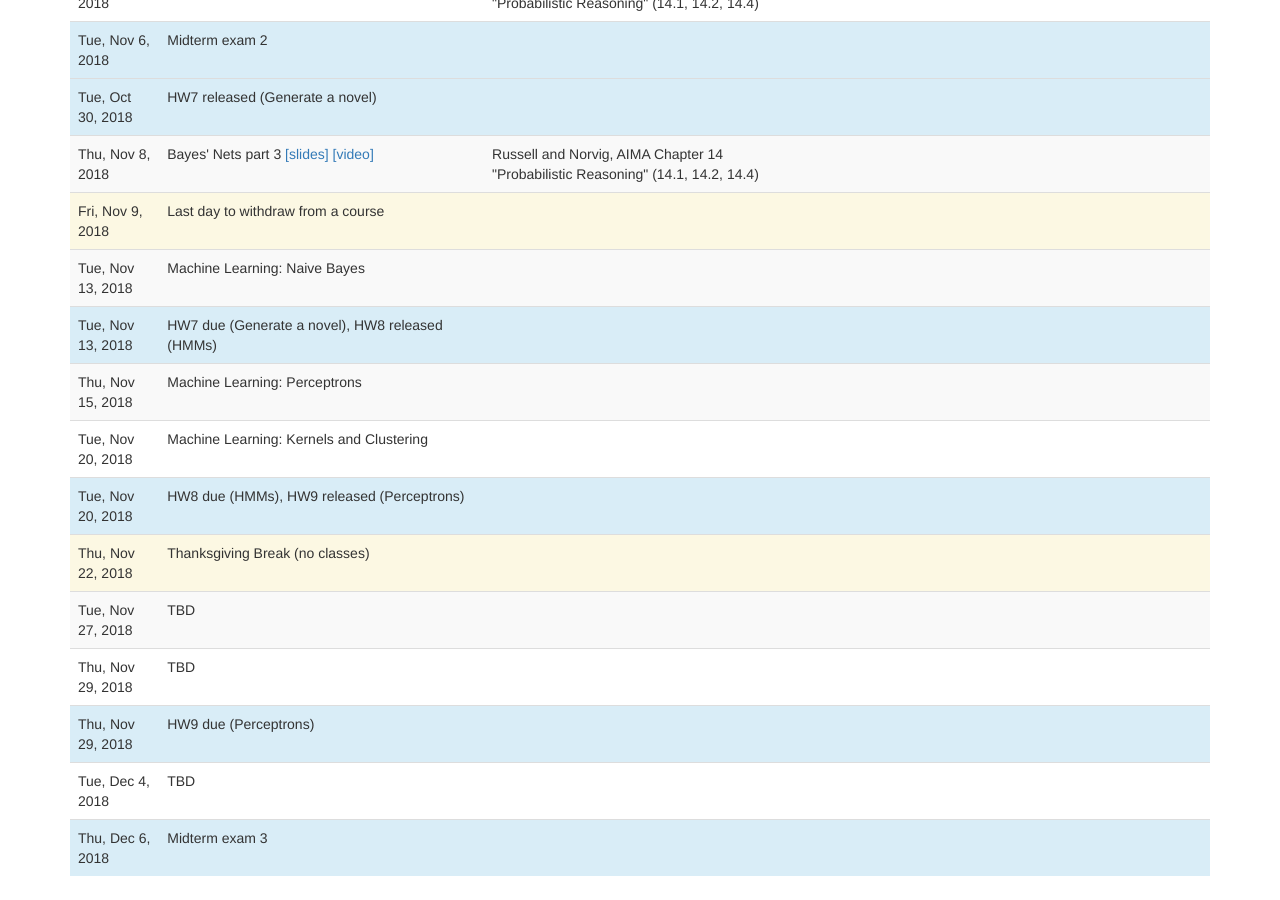
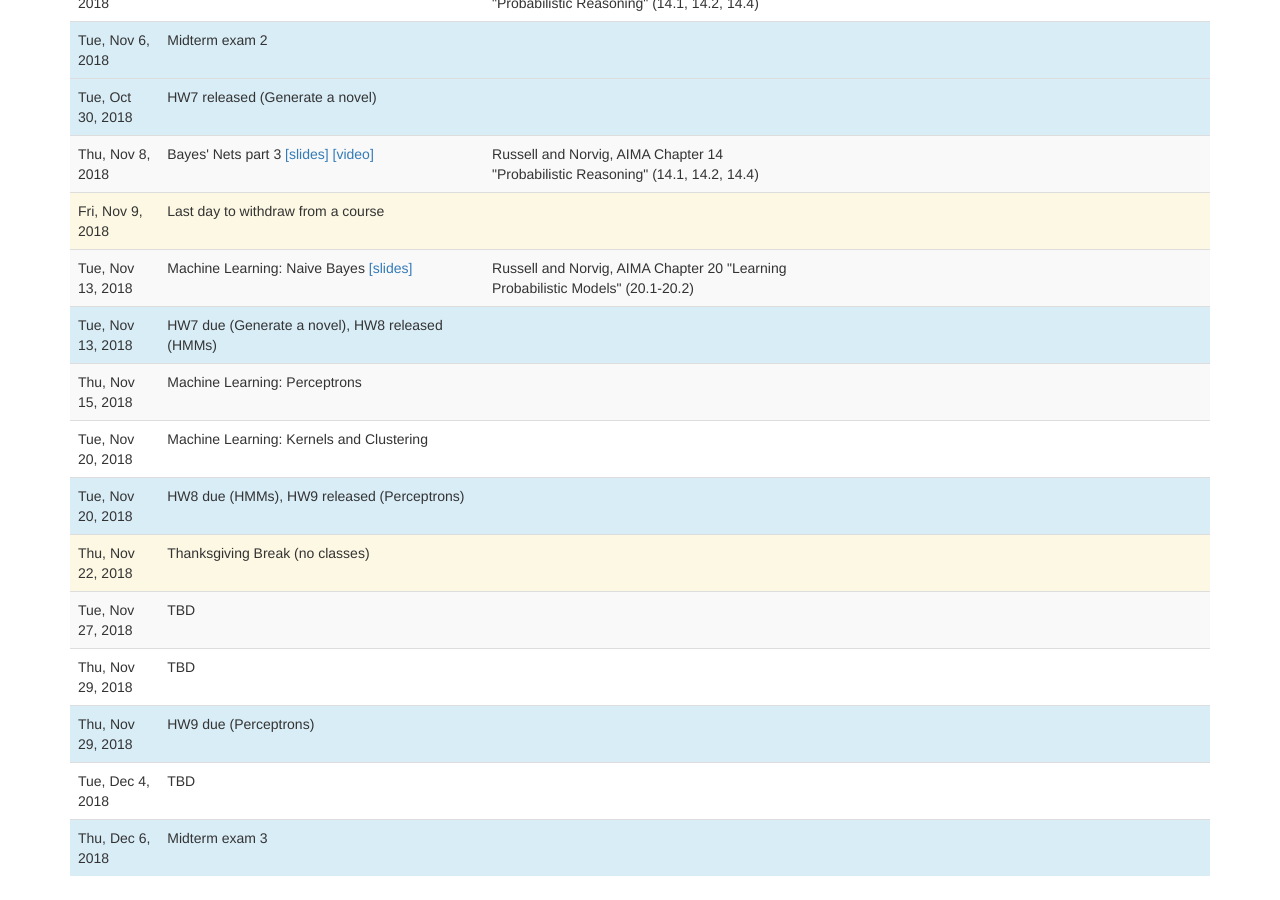
Before and after one commit to artificial-intelligence-class/artificial-intelligence-class.github.io, a Jekyll site: the page built from lectures.md, in a window 1280 px wide and 900 px high, scrolled down 2459 px. Built offline with Jekyll 4.4.1, drawn with Linux system fonts in a browser that asks for light colours; nearby versions of some CDN libraries; a script that is not in the unit is left out.

Commit message:
Naive Bayes lecture

```diff
--- a/_data/lectures.yaml
+++ b/_data/lectures.yaml
@@ -395,9 +395,13 @@
   type: no_lecture
 -
   date: 2018-11-13
-  slides:
+  slides: 19-Naive-Bayes.pdf
   title:   Machine Learning&colon; Naive Bayes
   readings:
+    -
+      title: AIMA Chapter 20 "Learning Probabilistic Models" (20.1-20.2)
+      authors: Russell and Norvig
+      optional: false
 -
   date: 2018-11-13
   title:  HW7 due (Generate a novel), HW8 released (HMMs)
```
Also changed, not shown: 2 other files.
